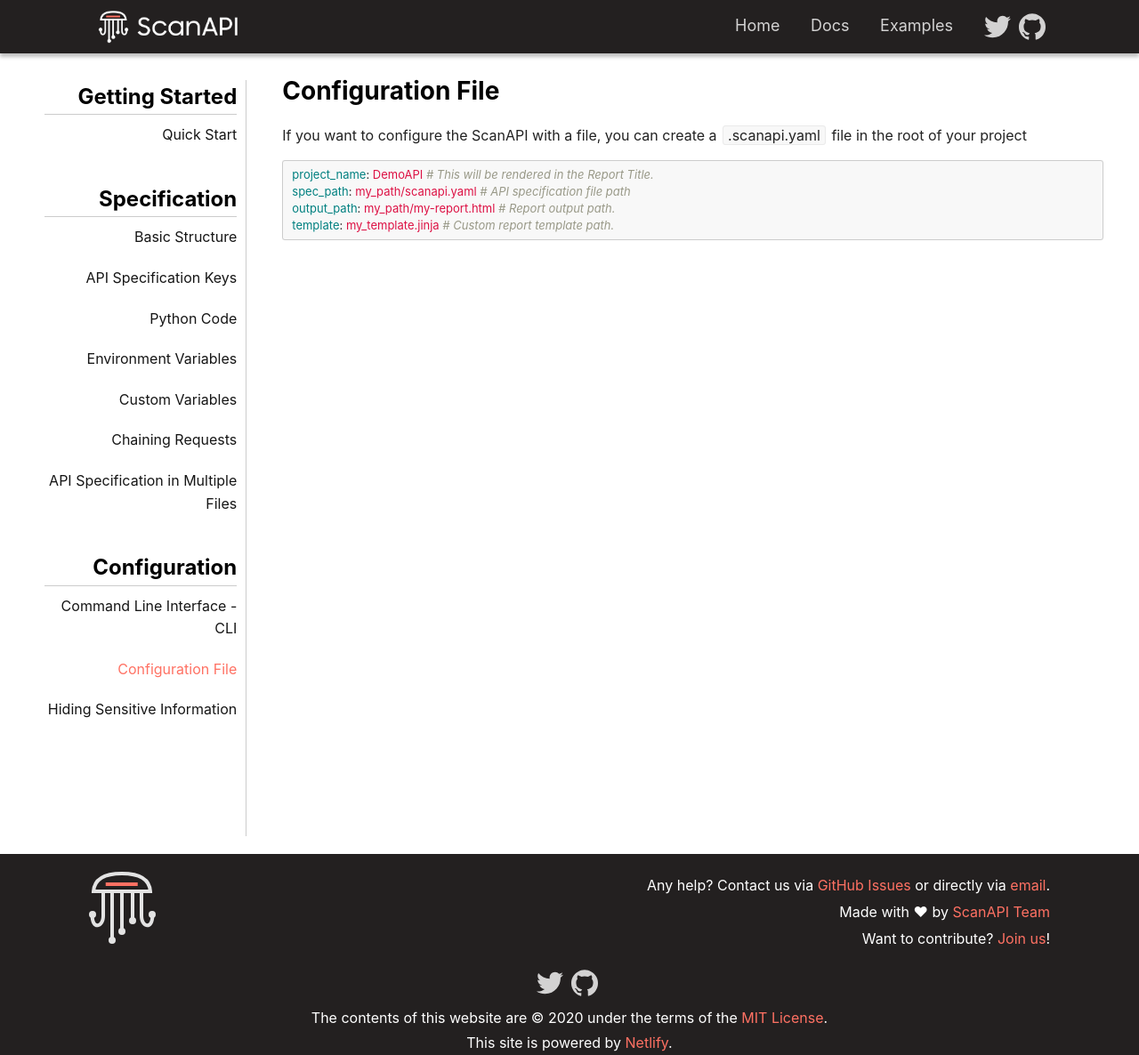
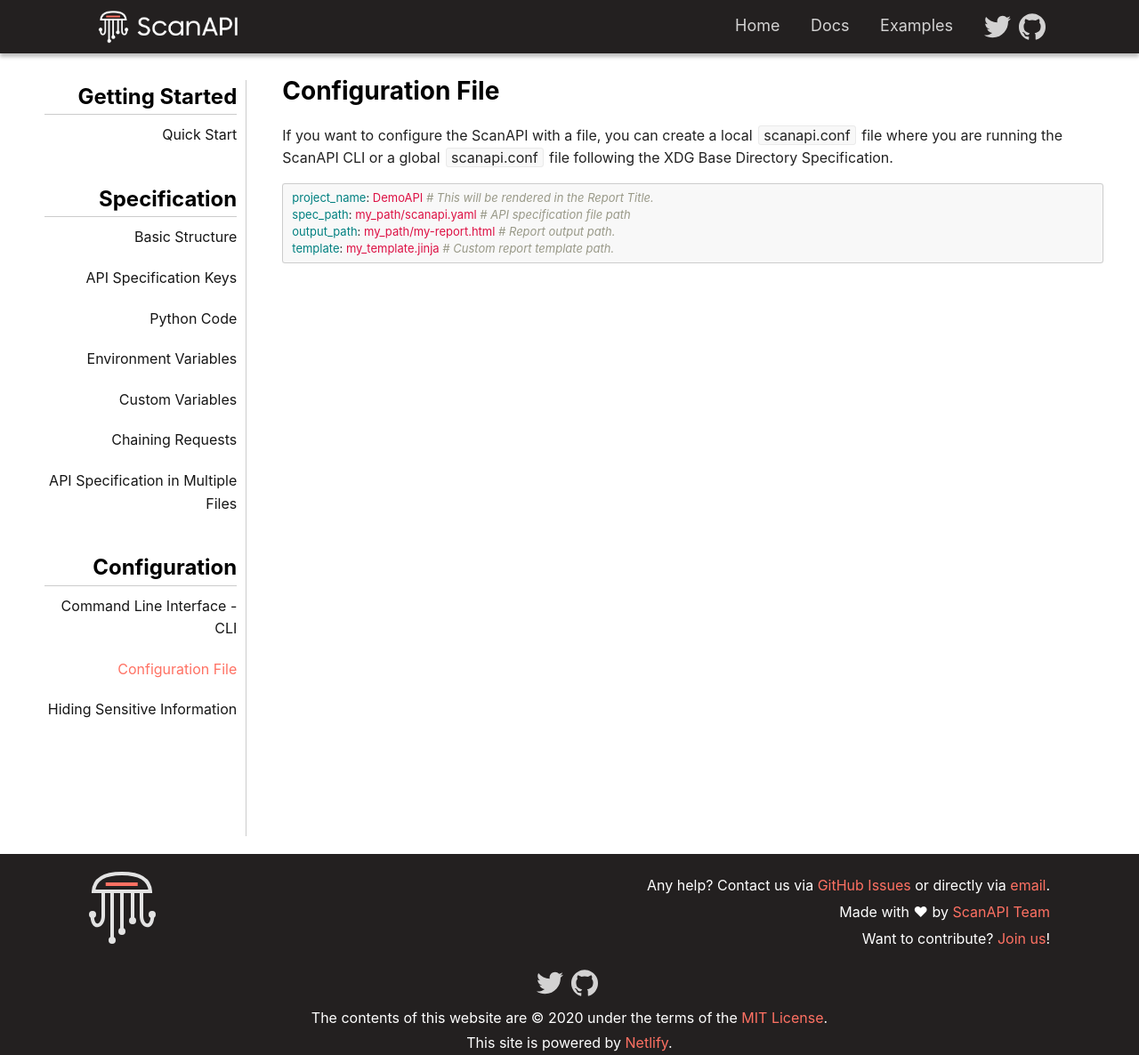
Before and after one commit to scanapi/website, a Jekyll site: the page built from _docs_v1/configuration/config_file.md, in a window 1280 px wide. Shown: the whole page at 89% size. Built offline with Jekyll 4.4.1, drawn with Linux system fonts in a browser that asks for light colours.

Commit message:
Change config file default name to scanapi.conf

````diff
--- a/_docs_v1/configuration/config_file.md
+++ b/_docs_v1/configuration/config_file.md
@@ -11,7 +11,7 @@
 
 # Configuration File
 
-If you want to configure the ScanAPI with a file, you can create a `.scanapi.yaml` file in the root of your project
+If you want to configure the ScanAPI with a file, you can create a local `scanapi.conf` file where you are running the ScanAPI CLI or a global `scanapi.conf` file following the XDG Base Directory Specification.
 
 ```yaml
 project_name: DemoAPI # This will be rendered in the Report Title.
````
Also changed, not shown: _docs_v1/configuration/hiding_sensitive_information.md (+1 -2 lines).
